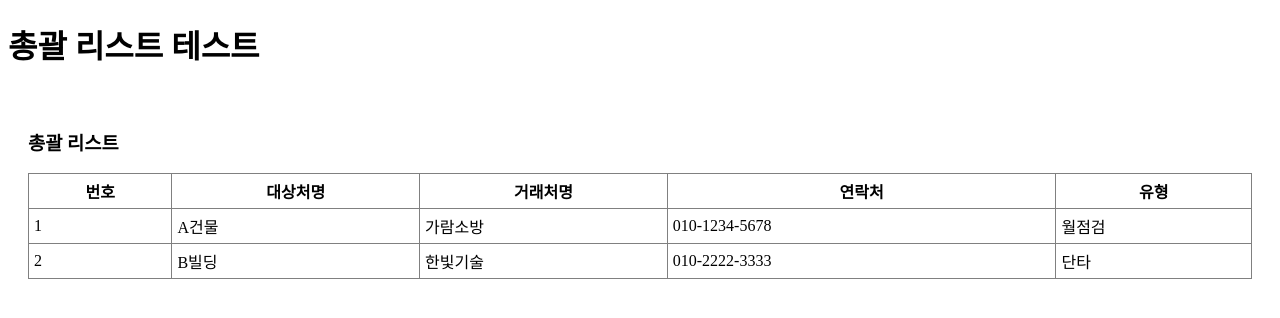
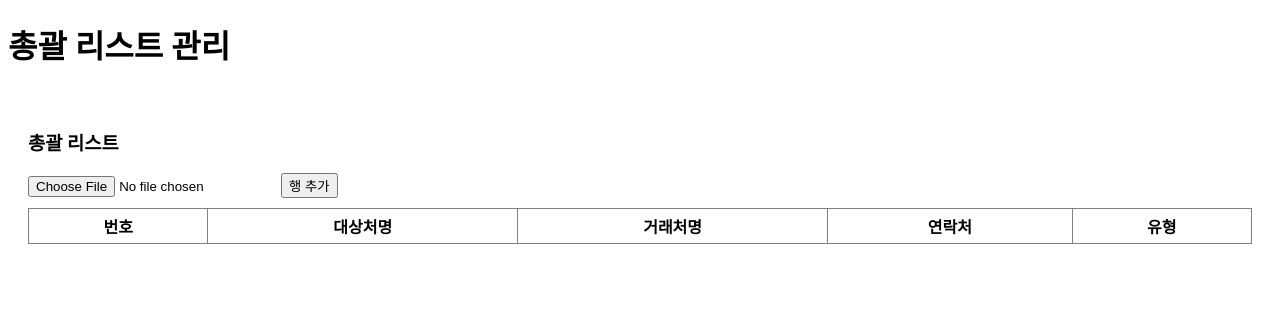
Before and after one commit to tmdgh5623/multi-team-calendar, a React (Create React App) app: page / in a window 1280 px wide. Shown: the top 318 px of the page. Built offline with nearby package versions, Linux system fonts and the light colour scheme.

Commit message:
Add files via upload

```diff
--- a/package.json
+++ b/package.json
@@ -1,11 +1,12 @@
 {
-  "name": "summary-list-final",
+  "name": "summary-list-excel",
   "version": "1.0.0",
   "private": true,
   "dependencies": {
     "react": "^18.0.0",
     "react-dom": "^18.0.0",
-    "react-scripts": "5.0.1"
+    "react-scripts": "5.0.1",
+    "xlsx": "^0.18.5"
   },
   "scripts": {
     "start": "react-scripts start",
--- a/public/index.html
+++ b/public/index.html
@@ -1,3 +1,3 @@
 <!DOCTYPE html>
-<html lang="ko"><head><meta charset="UTF-8"><title>총괄 리스트</title></head>
+<html lang="ko"><head><meta charset="UTF-8"><title>총괄 리스트 업로드</title></head>
 <body><div id="root"></div></body></html>
--- a/src/App.js
+++ b/src/App.js
@@ -4,7 +4,7 @@ import SummaryList from './SummaryList';
 function App() {
   return (
     <div>
-      <h1>총괄 리스트 테스트</h1>
+      <h1>총괄 리스트 관리</h1>
       <SummaryList />
     </div>
   );
--- a/src/SummaryList.js
+++ b/src/SummaryList.js
@@ -1,15 +1,39 @@
 import React, { useState } from 'react';
+import * as XLSX from 'xlsx';
 
 export default function SummaryList() {
-  const [rows, setRows] = useState([
-    { id: 1, 대상처명: 'A건물', 거래처명: '가람소방', 연락처: '010-1234-5678', 유형: '월점검' },
-    { id: 2, 대상처명: 'B빌딩', 거래처명: '한빛기술', 연락처: '010-2222-3333', 유형: '단타' }
-  ]);
+  const [rows, setRows] = useState([]);
+
+  const handleFileUpload = (e) => {
+    const file = e.target.files[0];
+    if (!file) return;
+    const reader = new FileReader();
+    reader.onload = (evt) => {
+      const data = new Uint8Array(evt.target.result);
+      const workbook = XLSX.read(data, { type: 'array' });
+      const sheet = workbook.Sheets[workbook.SheetNames[0]];
+      const parsedData = XLSX.utils.sheet_to_json(sheet);
+      setRows(parsedData);
+    };
+    reader.readAsArrayBuffer(file);
+  };
+
+  const addRow = () => {
+    setRows([...rows, { 번호: rows.length + 1, 대상처명: '', 거래처명: '', 연락처: '', 유형: '' }]);
+  };
+
+  const handleChange = (index, field, value) => {
+    const updated = [...rows];
+    updated[index][field] = value;
+    setRows(updated);
+  };
 
   return (
     <div style={{ padding: '20px' }}>
       <h3>총괄 리스트</h3>
-      <table border="1" cellPadding="5" style={{ width: '100%', borderCollapse: 'collapse' }}>
+      <input type="file" accept=".xlsx, .xls" onChange={handleFileUpload} />
+      <button onClick={addRow}>행 추가</button>
+      <table border="1" cellPadding="5" style={{ marginTop: 10, width: '100%', borderCollapse: 'collapse' }}>
         <thead>
           <tr>
             <th>번호</th>
@@ -20,13 +44,13 @@ export default function SummaryList() {
           </tr>
         </thead>
         <tbody>
-          {rows.map(row => (
-            <tr key={row.id}>
-              <td>{row.id}</td>
-              <td>{row.대상처명}</td>
-              <td>{row.거래처명}</td>
-              <td>{row.연락처}</td>
-              <td>{row.유형}</td>
+          {rows.map((row, idx) => (
+            <tr key={idx}>
+              <td>{row.번호 || idx + 1}</td>
+              <td><input value={row.대상처명} onChange={(e) => handleChange(idx, '대상처명', e.target.value)} /></td>
+              <td><input value={row.거래처명} onChange={(e) => handleChange(idx, '거래처명', e.target.value)} /></td>
+              <td><input value={row.연락처} onChange={(e) => handleChange(idx, '연락처', e.target.value)} /></td>
+              <td><input value={row.유형} onChange={(e) => handleChange(idx, '유형', e.target.value)} /></td>
             </tr>
           ))}
         </tbody>
```
